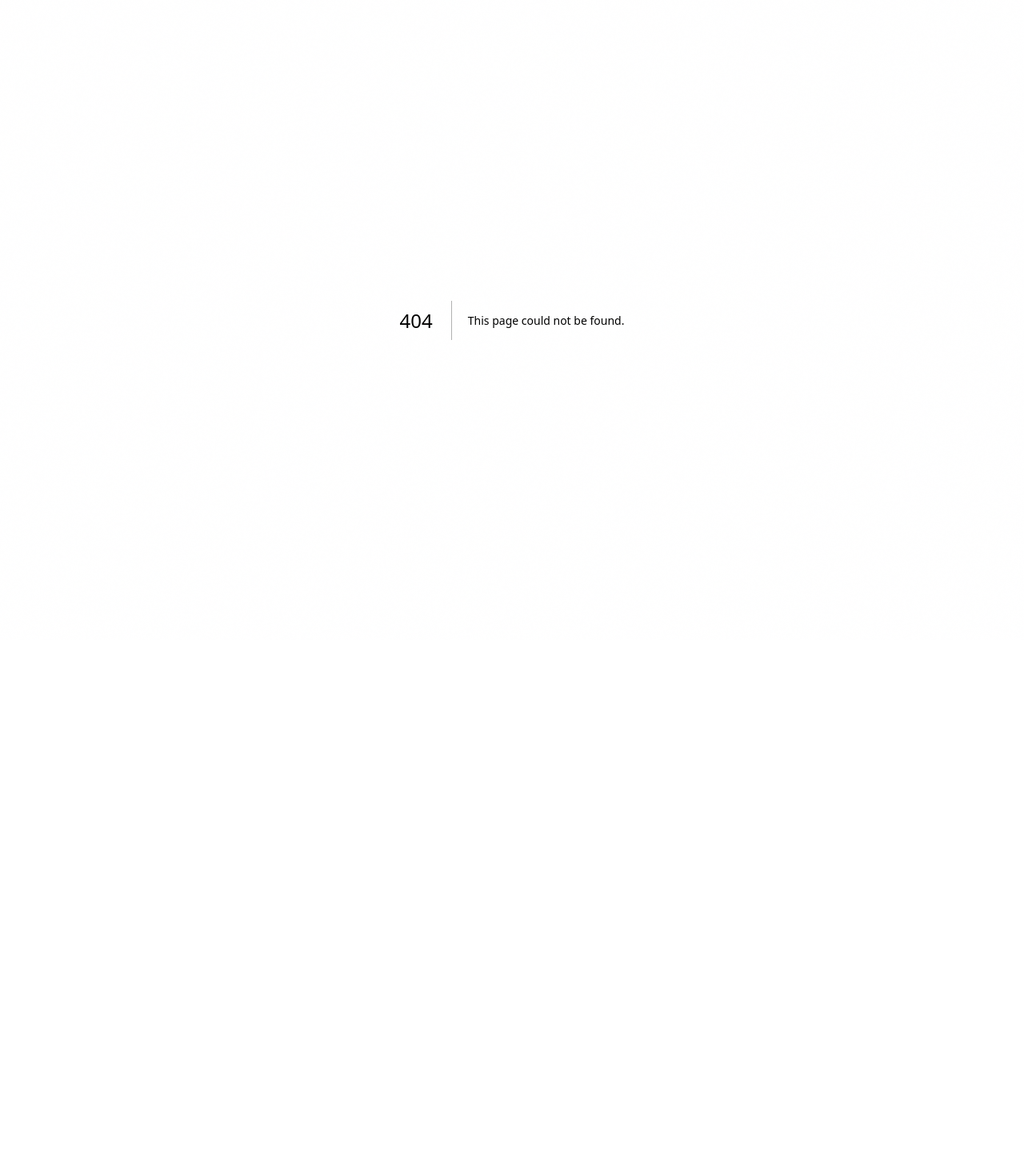
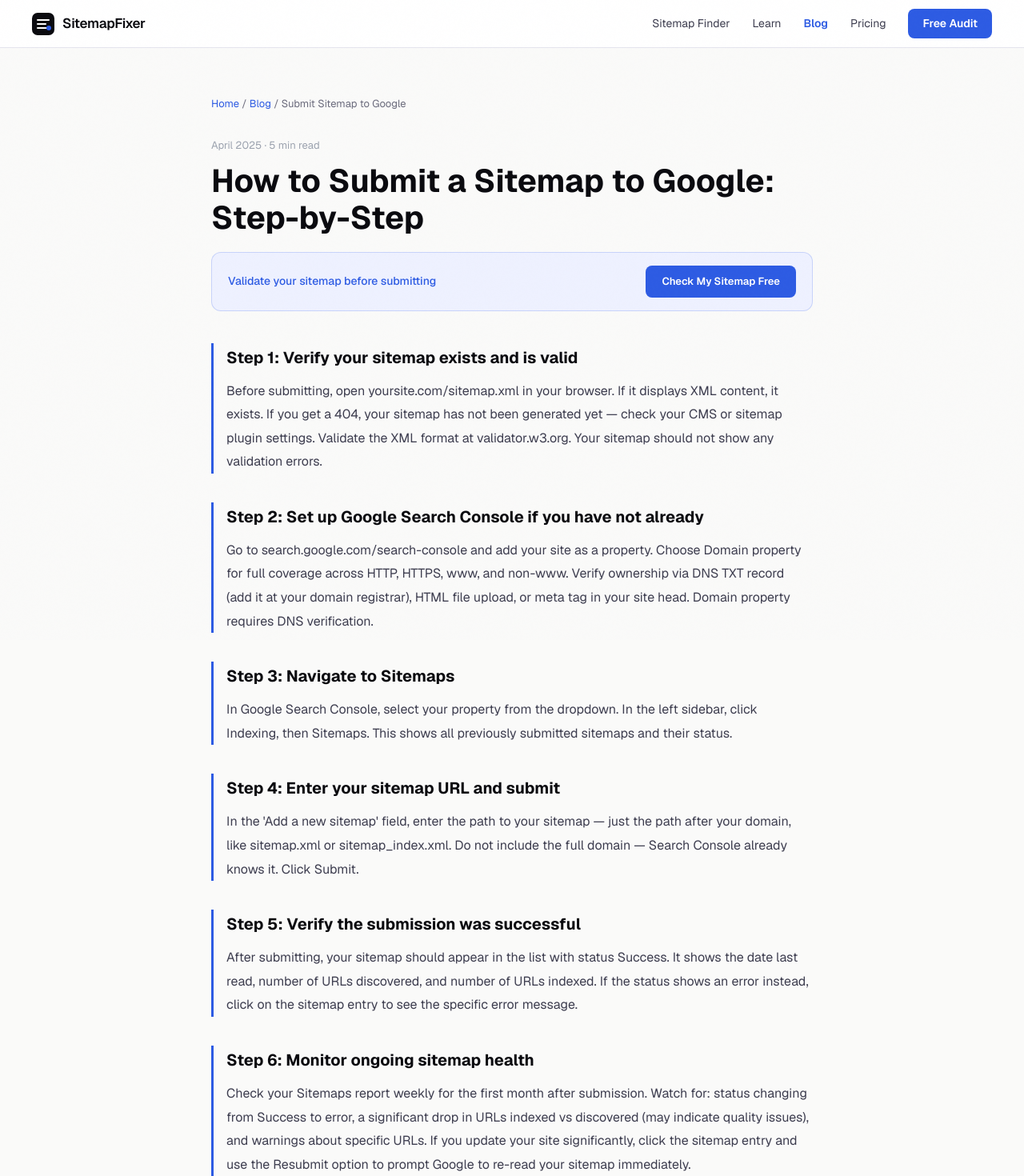
Before and after one commit to Watermelon-Coctail-Bar/sitemap-fixer, a Next.js app: page /blog/submit-sitemap-google in a window 1280 px wide. Before the commit this address had no page. Shown: the top 1470 px of the page at 80% size. Before the commit the page ends 800 px from the top, so only its background shows below. Built offline with nearby package versions, Linux system fonts and the light colour scheme.

Commit message:
Create page.tsx

```diff
--- /dev/null
+++ b/src/app/blog/submit-sitemap-google/page.tsx
@@ -0,0 +1,45 @@
+import type { Metadata } from 'next';
+export const metadata: Metadata = {
+  title: 'How to Submit a Sitemap to Google: Step-by-Step Guide | SitemapFixer',
+  description: "Submitting your sitemap to Google Search Console tells Google where to find all your pages. Here is the exact process and how to verify it worked.",
+  alternates: { canonical: 'https://sitemapfixer.com/blog/submit-sitemap-google' },
+  openGraph: { title: 'How to Submit a Sitemap to Google Search Console', url: 'https://sitemapfixer.com/blog/submit-sitemap-google', type: 'article' },
+};
+const steps = [
+  { n: "1", t: "Verify your sitemap exists and is valid", d: "Before submitting, open yoursite.com/sitemap.xml in your browser. If it displays XML content, it exists. If you get a 404, your sitemap has not been generated yet — check your CMS or sitemap plugin settings. Validate the XML format at validator.w3.org. Your sitemap should not show any validation errors." },
+  { n: "2", t: "Set up Google Search Console if you have not already", d: "Go to search.google.com/search-console and add your site as a property. Choose Domain property for full coverage across HTTP, HTTPS, www, and non-www. Verify ownership via DNS TXT record (add it at your domain registrar), HTML file upload, or meta tag in your site head. Domain property requires DNS verification." },
+  { n: "3", t: "Navigate to Sitemaps", d: "In Google Search Console, select your property from the dropdown. In the left sidebar, click Indexing, then Sitemaps. This shows all previously submitted sitemaps and their status." },
+  { n: "4", t: "Enter your sitemap URL and submit", d: "In the 'Add a new sitemap' field, enter the path to your sitemap — just the path after your domain, like sitemap.xml or sitemap_index.xml. Do not include the full domain — Search Console already knows it. Click Submit." },
+  { n: "5", t: "Verify the submission was successful", d: "After submitting, your sitemap should appear in the list with status Success. It shows the date last read, number of URLs discovered, and number of URLs indexed. If the status shows an error instead, click on the sitemap entry to see the specific error message." },
+  { n: "6", t: "Monitor ongoing sitemap health", d: "Check your Sitemaps report weekly for the first month after submission. Watch for: status changing from Success to error, a significant drop in URLs indexed vs discovered (may indicate quality issues), and warnings about specific URLs. If you update your site significantly, click the sitemap entry and use the Resubmit option to prompt Google to re-read your sitemap immediately." },
+];
+export default function Page() {
+  return (
+    <article style={{ maxWidth: 800, margin: '0 auto', padding: '60px 24px' }}>
+      <nav style={{ fontSize: 13, color: '#6b6b7d', marginBottom: 32 }}>
+        <a href="/" style={{ color: '#2d5be3', textDecoration: 'none' }}>Home</a>{' / '}
+        <a href="/blog" style={{ color: '#2d5be3', textDecoration: 'none' }}>Blog</a>{' / '}
+        <span>Submit Sitemap to Google</span>
+      </nav>
+      <div style={{ fontSize: 13, color: '#9ca3af', marginBottom: 12 }}>April 2025 · 5 min read</div>
+      <h1 style={{ fontSize: 40, fontWeight: 700, color: '#0a0a0f', marginBottom: 20, lineHeight: 1.15 }}>How to Submit a Sitemap to Google: Step-by-Step</h1>
+      <div style={{ background: '#eef1ff', border: '1px solid rgba(45,91,227,0.2)', borderRadius: 12, padding: '16px 20px', marginBottom: 40, display: 'flex', alignItems: 'center', justifyContent: 'space-between', gap: 16 }}>
+        <span style={{ fontSize: 14, color: '#2d5be3', fontWeight: 500 }}>Validate your sitemap before submitting</span>
+        <a href="/" style={{ background: '#2d5be3', color: 'white', padding: '10px 20px', borderRadius: 8, textDecoration: 'none', fontWeight: 600, fontSize: 13 }}>Check My Sitemap Free</a>
+      </div>
+      <div style={{ fontSize: 16, color: '#3d3d4f', lineHeight: 1.85 }}>
+        {steps.map(({ n, t, d }) => (
+          <div key={n} style={{ marginBottom: 36, paddingLeft: 16, borderLeft: '3px solid #2d5be3' }}>
+            <h2 style={{ fontSize: 20, fontWeight: 700, color: '#0a0a0f', marginBottom: 8 }}>Step {n}: {t}</h2>
+            <p style={{ margin: 0 }}>{d}</p>
+          </div>
+        ))}
+      </div>
+      <div style={{ background: '#0a0a0f', borderRadius: 12, padding: '32px', textAlign: 'center', marginTop: 56 }}>
+        <div style={{ fontSize: 20, fontWeight: 700, color: 'white', marginBottom: 8 }}>Validate your sitemap before submitting</div>
+        <div style={{ color: '#9999aa', marginBottom: 20, fontSize: 14 }}>Free — checks format, URLs, and common errors</div>
+        <a href="/" style={{ background: 'white', color: '#0a0a0f', padding: '14px 28px', borderRadius: 8, textDecoration: 'none', fontWeight: 700 }}>Check My Sitemap Free</a>
+      </div>
+    </article>
+  );
+}
```
